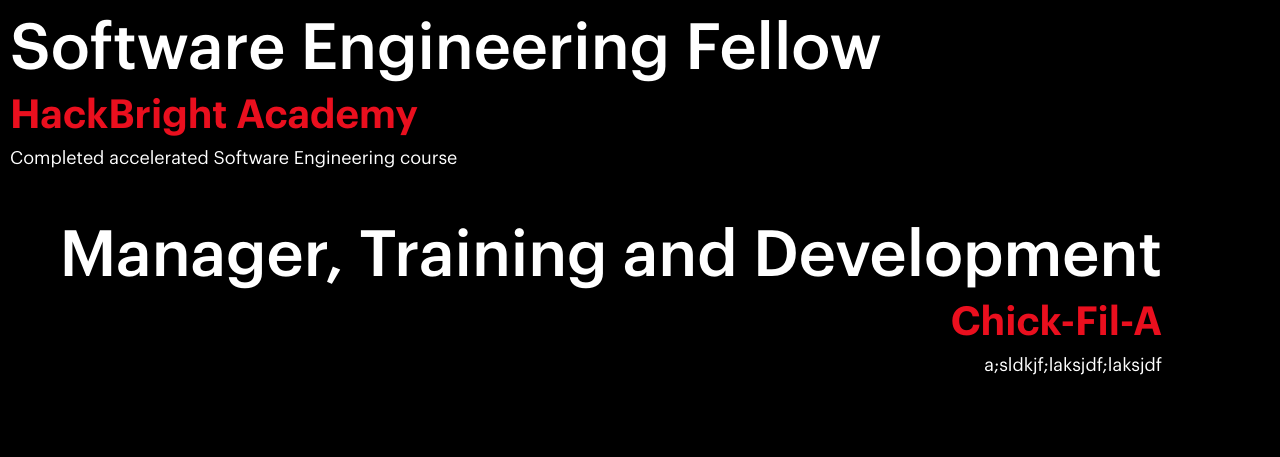
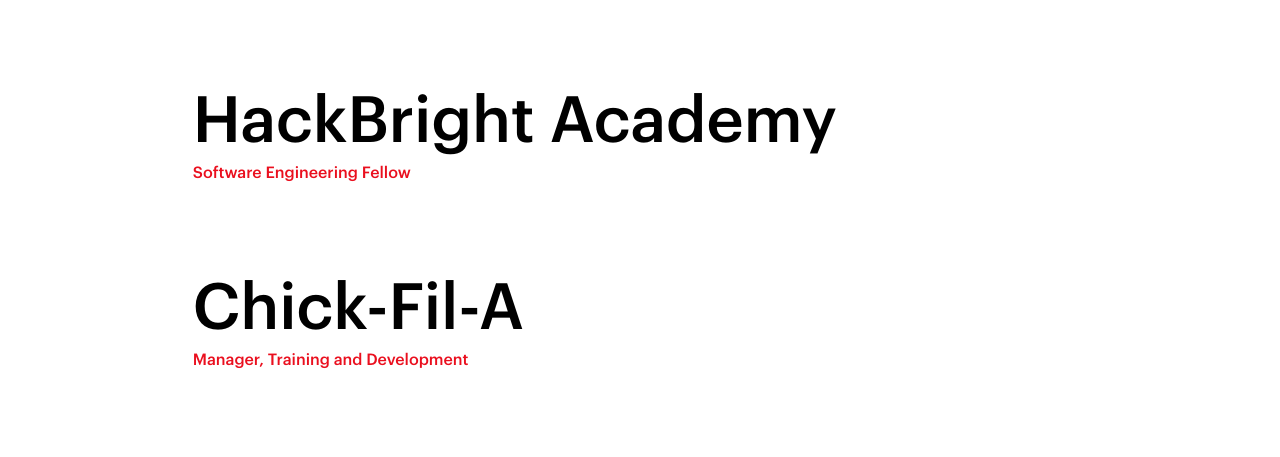
Before and after one commit to TeaganPetterson/Portfolio, a Flask app: page /work in a window 1280 px wide. Shown: the top 457 px of the page. Run offline with Flask 2, Linux system fonts and the light colour scheme; some libraries are stand-ins or nearby versions.

Commit message:
got index.html working how I want it

```diff
--- a/static/styles.css
+++ b/static/styles.css
@@ -535,7 +535,7 @@
 }
 
 .label-iam:hover:after {
-	content: "Experience";
+	content: "Expertise";
 	text-decoration: underline;
 	font-style: italic;
 }
@@ -545,7 +545,7 @@
 }
 
 .label-teagan:hover:after {
-	content: "About Me";
+	content: "About";
 	text-decoration: underline;
 	font-style: italic;
 }
@@ -632,13 +632,13 @@
 	top: 0;
 	right: 0;
 	bottom: 0;
-	left: 35%;
-	background-image: url(../img/TeaganHome.png);
+	left: 60%;
+	background-image: url(../static/img/TeaganHome.png);
 	background-repeat: no-repeat;
 	-webkit-background-size: cover;
 	-moz-background-size: cover;
 	-o-background-size: cover;
-	background-size: cover;
+	background-size: auto 100%;
 
 	-webkit-animation: bg-photo 1.2s cubic-bezier(.5, .6, .6, 1);
 	-moz-animation: bg-photo 1.2s cubic-bezier(.5, .6, .6, 1);
@@ -647,6 +647,8 @@
 	-moz-animation-fill-mode: backwards;
 	animation-fill-mode: backwards;
 }
+
+
 
 @media screen and (max-width: 767px) {
 	.bg-photo {
@@ -685,7 +687,6 @@
 		left: -8%;
 	}
 }
-
 
 /*	=====================================================================
 							HOMEPAGE MOBILE
@@ -807,6 +808,11 @@
 	.work-block {
 		margin-top: 10vh 0;
 	}
+}
+
+.experience-spacing {
+	padding-top: 1em;
+	padding-bottom: 1em;
 }
 
 .right-align {
--- a/templates/base.html
+++ b/templates/base.html
@@ -16,7 +16,7 @@
 	{% endblock %}
 </head>
 
-<body class="website-background-black">
+<body class="website-background-white">
 	{% block content %}
 
 	{% endblock %}
--- a/templates/experience.html
+++ b/templates/experience.html
@@ -7,16 +7,16 @@
 {% endblock %}
 
 {% block content %}
-<div class="text-color-white">
+<div class="text-color-black">
 	Experience Page
 	<a href="/projects">
-		<div class="text-color-white">
+		<div class="text-color-black">
 			Programming Projects
 		</div>
 	</a>
 
 	<a href="/work">
-		<div class="text-color-white">
+		<div class="text-color-black">
 			Work Experience
 		</div>
 	</a>
--- a/templates/work.html
+++ b/templates/work.html
@@ -7,31 +7,21 @@
 {% endblock %}
 
 {% block content %}
-<div>
-	<div class="text-color-white left-align">
+<div class="max-width experience-spacing">
+	<div class="text-color-black experience-spacing">
 		<h3>
+			HackBright Academy
+		</h3>
+		<p class="size-small text-color-red">
 			Software Engineering Fellow
-		</h3>
-		<h4>
-			<div class="text-color-red">
-				HackBright Academy
-			</div>
-		</h4>
-		<p>
-			Completed accelerated Software Engineering course
 		</p>
 	</div>
-	<div class="text-color-white right-align">
+	<div class="text-color-black experience-spacing">
 		<h3>
+			Chick-Fil-A
+		</h3>
+		<p class="size-small text-color-red">
 			Manager, Training and Development
-		</h3>
-		<h4>
-			<div class="text-color-red">
-				Chick-Fil-A
-			</div>
-		</h4>
-		<p>
-			a;sldkjf;laksjdf;laksjdf
 		</p>
 	</div>
 
```
Also changed, not shown: templates/index.html (+6 -3 lines), static/TeaganHome.png (added), static/img/TeaganHome.png (added), 2 other files.
